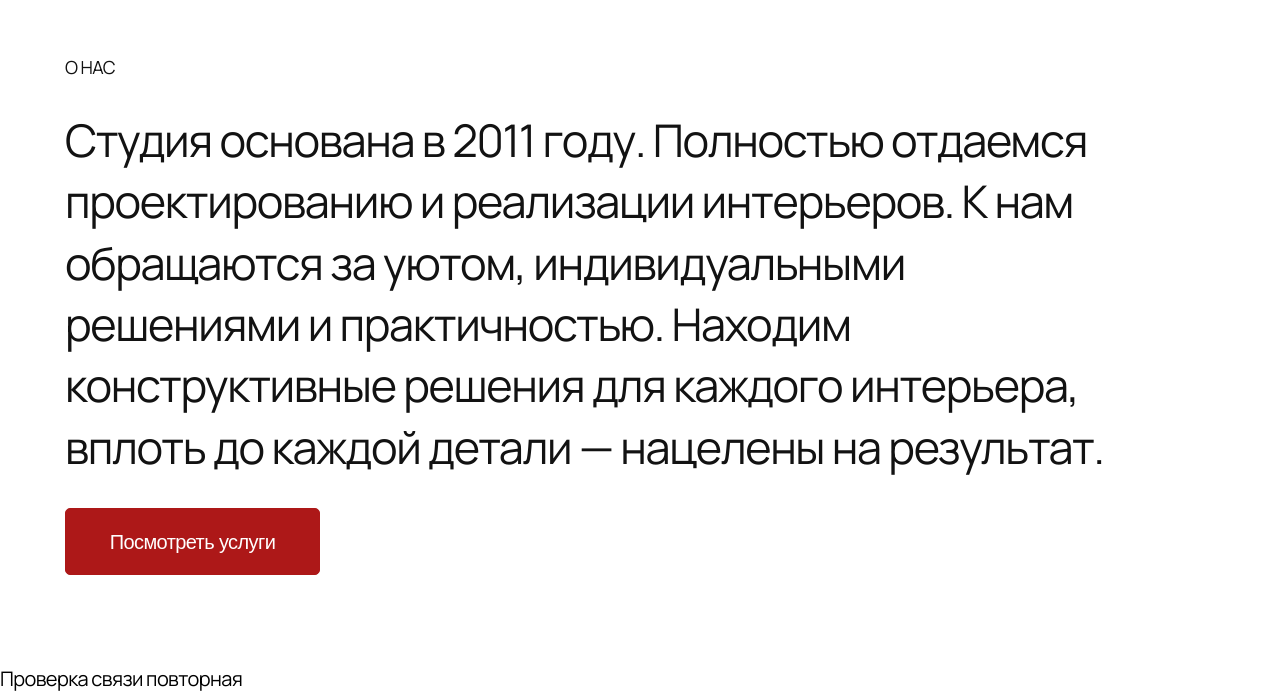
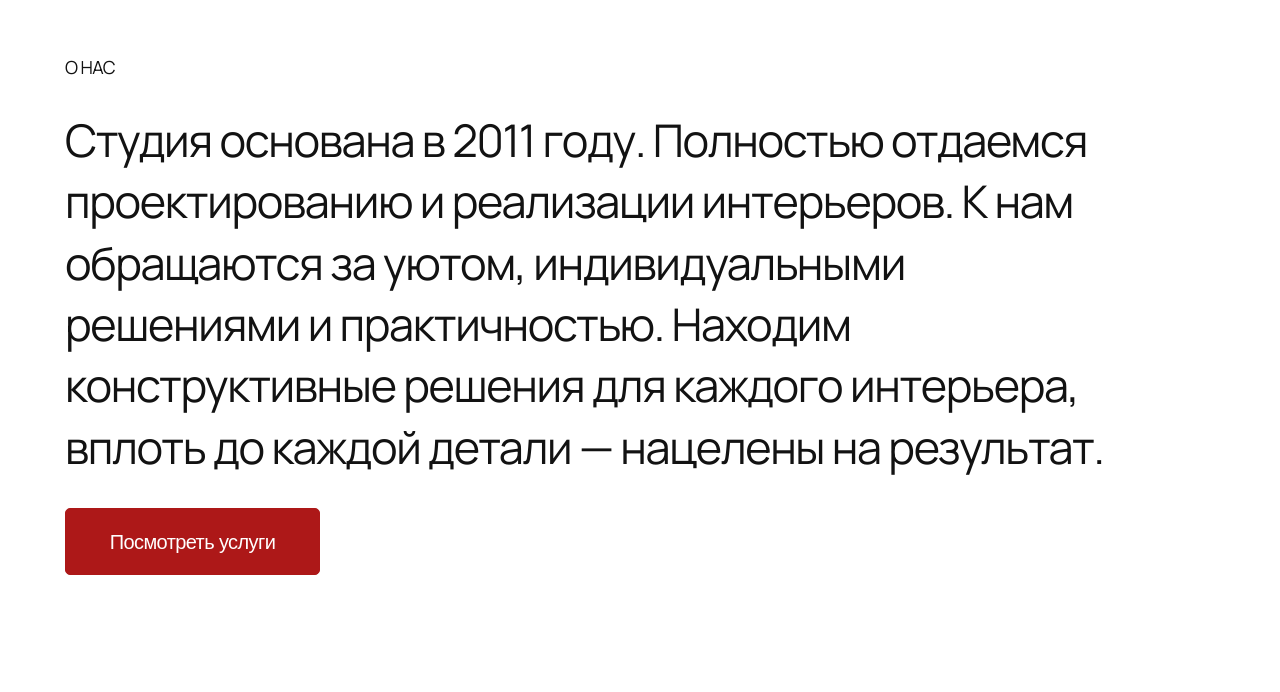
Before and after one commit to eirrena/module-1, a plain HTML site: page index.html in a window 1280 px wide. Shown: the part 779-1471 px from the top of the page. After the commit the page ends 1444 px from the top, so only its background shows below. Drawn offline with Linux system fonts and the light colour scheme.

Commit message:
Delete paragraph

```diff
--- a/index.html
+++ b/index.html
@@ -26,9 +26,5 @@
         <button>Посмотреть услуги</button>
     </div>
 
-    <div>
-        <p>Проверка связи повторная</p>
-    </div>
-
 </body>
 </html>
```
